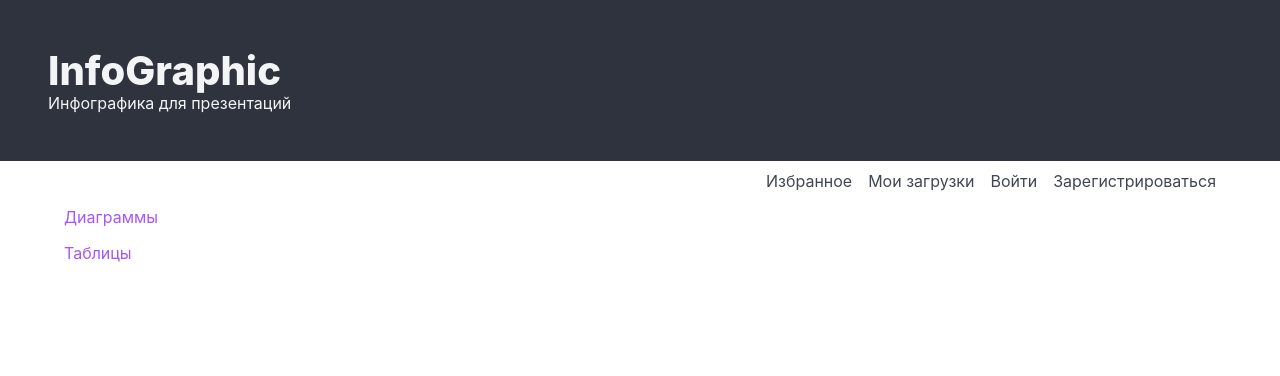
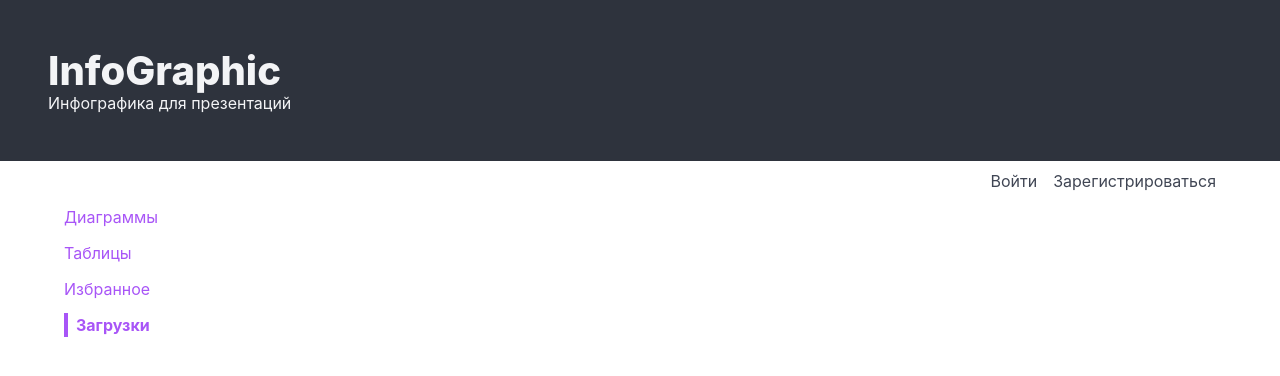
Before and after one commit to JuliaStah/kurs_project, a React (Create React App) app: page /downloads in a window 1280 px wide. Shown: the top 376 px of the page. Built offline with nearby package versions, Linux system fonts and the light colour scheme.

Commit message:
added: FavouritePage and DownloadPage files, changes of App.js and Sidebar.js files

```diff
--- a/src/App.js
+++ b/src/App.js
@@ -4,6 +4,8 @@ import Sidebar from "./components/Sidebar";
 import Route from "./components/Route";
 import DiagramPage from "./pages/DiagramPage";
 import TablePage from "./pages/TablePage";
+import FavouritePage from "./pages/FavouritePage";
+import DownloadPage from "./pages/DownloadPage";
 import {useState} from "react";
 
 function App({onSubmit}) {
@@ -110,12 +112,6 @@ function App({onSubmit}) {
             </div>
             <div className="container flex justify-end gap-4 mt-2">
                 <div>
-                    <button>Избранное</button>
-                </div>
-                <div>
-                    <button>Мои загрузки</button>
-                </div>
-                <div>
                     <button onClick={openModalLogin}>Войти</button>
                     <Modal isOpen={modalLoginIsOpen} onRequestClose={closeModalLogin}>
                         {modalContentLogin}
@@ -131,11 +127,19 @@ function App({onSubmit}) {
             <div className="container mx-auto grid grid-cols-6 gap-4 mt-3">
                 <Sidebar/>
                 <div className="col-span-5">
-                    <Route path='/diagrams'>
+                    <Route path="/diagrams">
                         <DiagramPage/>
                     </Route>
-                    <Route path='/tables'>
+                    <Route path="/tables">
                         <TablePage/>
+                    </Route>
+                </div>
+                <div className="col-span-5">
+                    <Route path="/favourite">
+                        <FavouritePage/>
+                    </Route>
+                    <Route path="/downloads">
+                        <DownloadPage/>
                     </Route>
                 </div>
             </div>
--- a/src/components/Sidebar.js
+++ b/src/components/Sidebar.js
@@ -2,8 +2,10 @@ import Link from './Link';
 
 function Sidebar() {
     const links = [
-        {label: 'Диаграммы', path: '/diagrams'},
-        {label: 'Таблицы', path: '/tables'},
+        {label: 'Диаграммы', path: "/diagrams"},
+        {label: 'Таблицы', path: "/tables"},
+        {label: 'Избранное', path: "/favourite"},
+        {label: 'Загрузки', path: "/downloads"},
     ];
 
     const renderedLinks = links.map((link) => {
--- /dev/null
+++ b/src/pages/DownloadPage.js
@@ -0,0 +1,5 @@
+function DownloadPage() {
+
+}
+
+export default DownloadPage;
--- /dev/null
+++ b/src/pages/FavouritePage.js
@@ -0,0 +1,5 @@
+function FavouritePage() {
+
+}
+
+export default FavouritePage;
```
Also changed, not shown: src/images/icons/download-icon.png (added), src/images/icons/favourite-icon.png (added).
